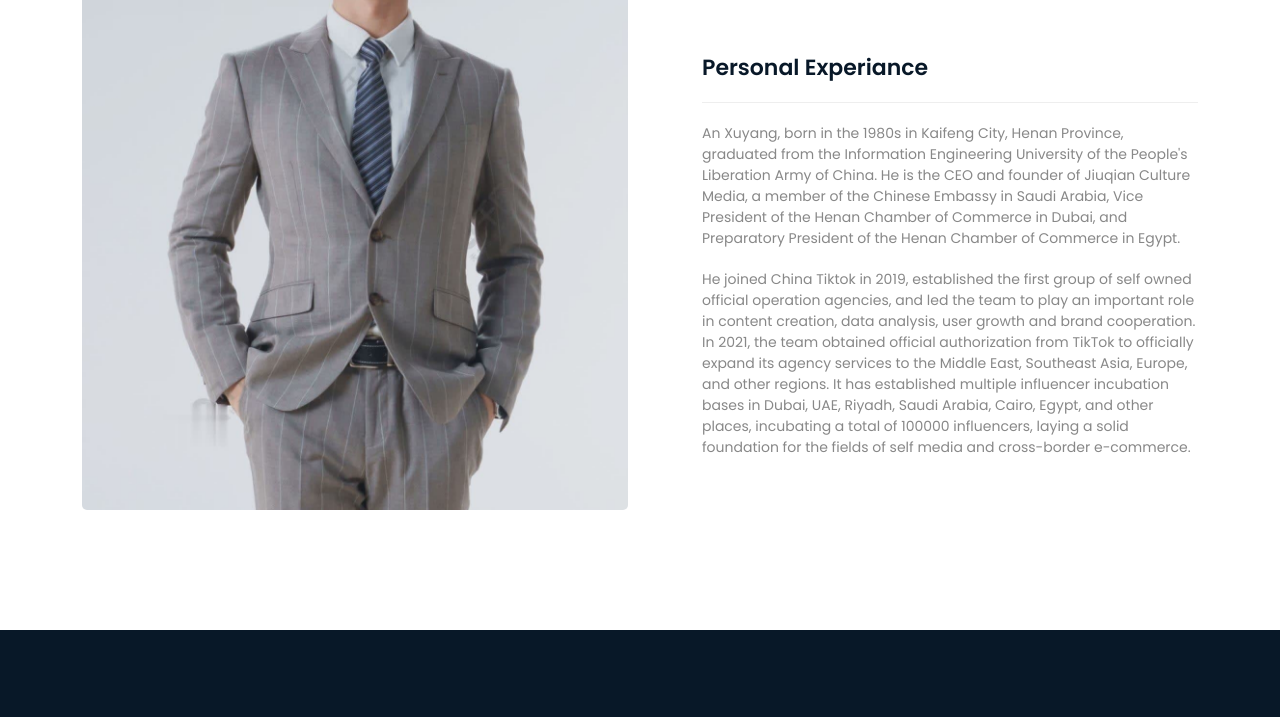
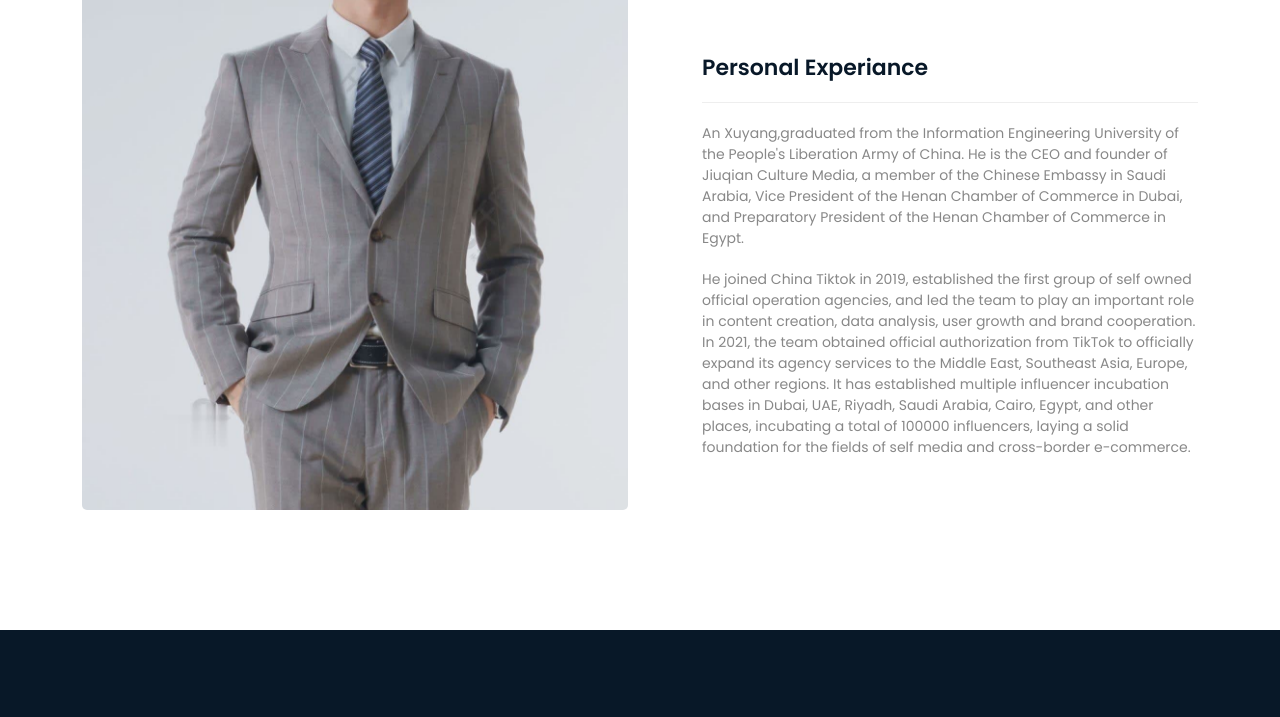
Before and after one commit to 1781539/jiuqian, a plain HTML site: page team-single.html in a window 1280 px wide. Shown: the part 820-1537 px from the top of the page. Drawn offline with Linux system fonts and the light colour scheme.

Commit message:
Update team-single.html

```diff
--- a/team-single.html
+++ b/team-single.html
@@ -138,7 +138,7 @@
                             <div class="col-12">
                                 <div class="details-info">
                                     <h3 class="heading">Personal Experiance</h3>
-                                    <p>    An Xuyang, born in the 1980s in Kaifeng City, Henan Province, graduated from the Information
+                                    <p>    An Xuyang,graduated from the Information
                                         Engineering University of the People's Liberation Army of China. He is the CEO and founder of
                                         Jiuqian Culture Media, a member of the Chinese Embassy in Saudi Arabia, Vice President of the
                                         Henan Chamber of Commerce in Dubai, and Preparatory President of the Henan Chamber of Commerce in Egypt.</p>
```
